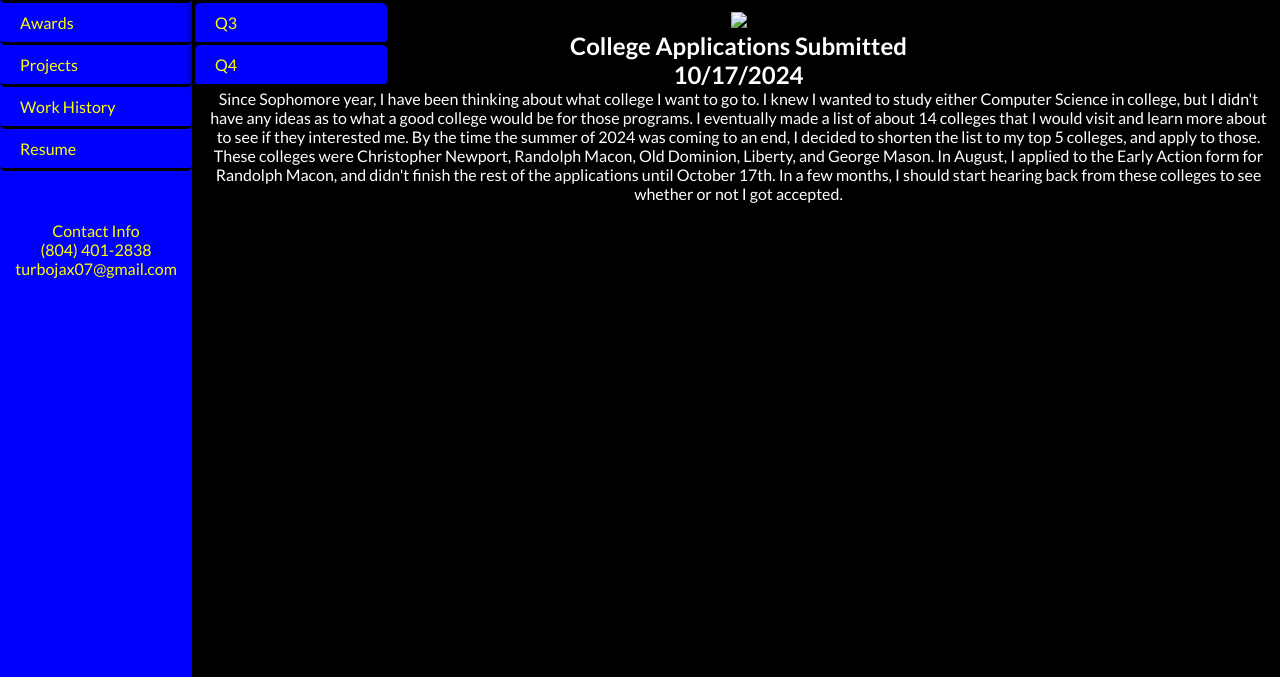
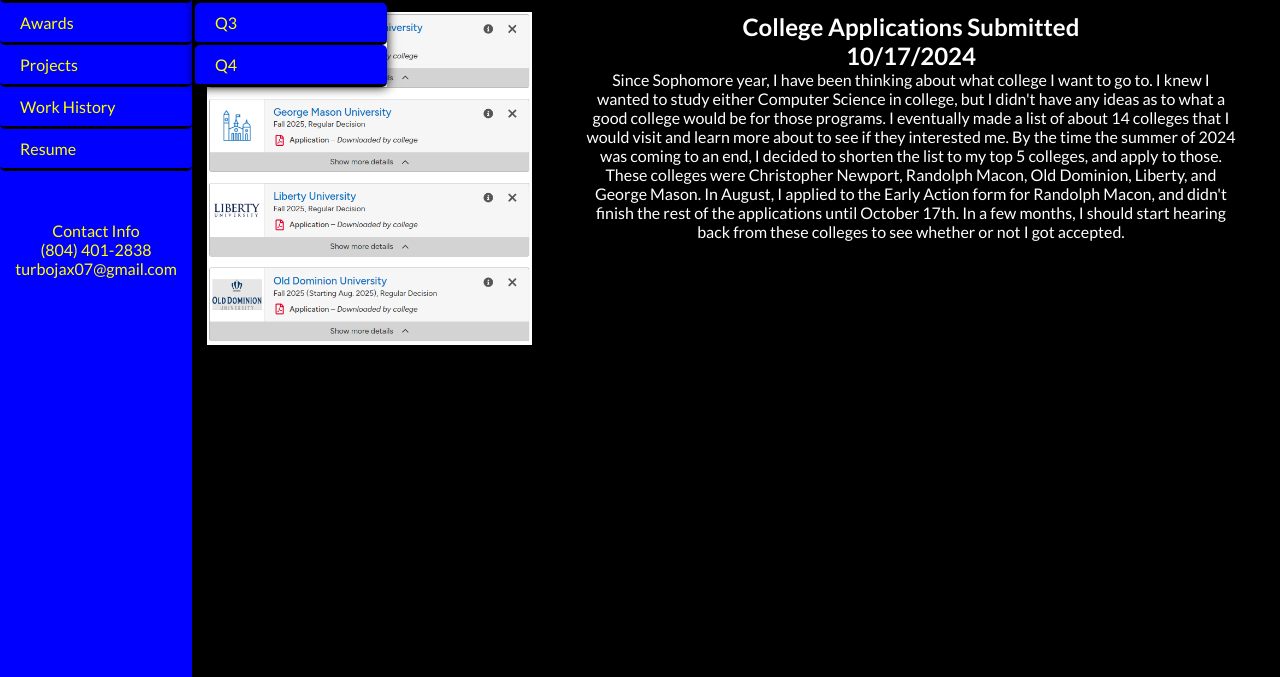
Before and after one commit to Turbojax07/turbojax07.github.io, a plain HTML site: page bucketlist/q1/collegeappsdone.html in a window 1280 px wide. Both pictures are taken after a click on the link "Bucket List". Shown: the part 123-800 px from the top of the page. Drawn offline with Linux system fonts and the light colour scheme.

Commit message:
Updating styling and adding a picture

```diff
--- a/bucketlist/q1/collegeappsdone.html
+++ b/bucketlist/q1/collegeappsdone.html
@@ -77,7 +77,7 @@
 
         <!-- Content Div -->
         <div id="content">
-            <img id="img1" src="/bucketlist/q1/img/placeholder.png">
+            <img id="img1" src="/bucketlist/q1/img/commonapp.png">
             <h2>
                 College Applications Submitted<br>
                 10/17/2024
--- a/bucketlist/q1/css/collegeappsdone.css
+++ b/bucketlist/q1/css/collegeappsdone.css
@@ -1,3 +1,26 @@
 #content {
     text-align: center;
+    position: relative;
 }
+
+#navbar * {
+    z-index: 10;
+}
+
+#img1 {
+    position: absolute;
+    top: 10px;
+    left: 10px;
+    width: 30%;
+}
+
+#content h2, #content p {
+    position: absolute;
+    top: 10px;
+    left: calc(10px + 35%);
+    width: 60%;
+}
+
+#content p {
+    top: calc(20px + 3em);
+}
--- a/bucketlist/q1/css/convocation.css
+++ b/bucketlist/q1/css/convocation.css
@@ -1,3 +1,17 @@
 #content {
     text-align: center;
 }
+
+#img1 {
+    width: 30%;
+}
+
+#img2 {
+    width: 30%;
+    padding-left: 4%;
+}
+
+#img3 {
+    width: 30%;
+    padding-left: 4%;
+}
--- a/bucketlist/q1/css/cypatpractice.css
+++ b/bucketlist/q1/css/cypatpractice.css
@@ -1,3 +1,21 @@
 #content {
     text-align: center;
 }
+
+#img1 {
+    width: 30%;
+}
+
+#img2 {
+    width: 30%;
+    padding-left: 4%;
+}
+
+#img3 {
+    width: 30%;
+    padding-left: 4%;
+}
+
+a {
+    color: #7070FF;
+}
--- a/bucketlist/q1/css/cypatteam.css
+++ b/bucketlist/q1/css/cypatteam.css
@@ -2,6 +2,11 @@
     text-align: center;
 }
 
+#img1 {
+    width: 20%;
+}
+
 #img2 {
-    padding-left: 10%;
+    width: 20%;
+    padding-left: 5%;
 }
```
Also changed, not shown: bucketlist/q1/img/commonapp.png (added).
